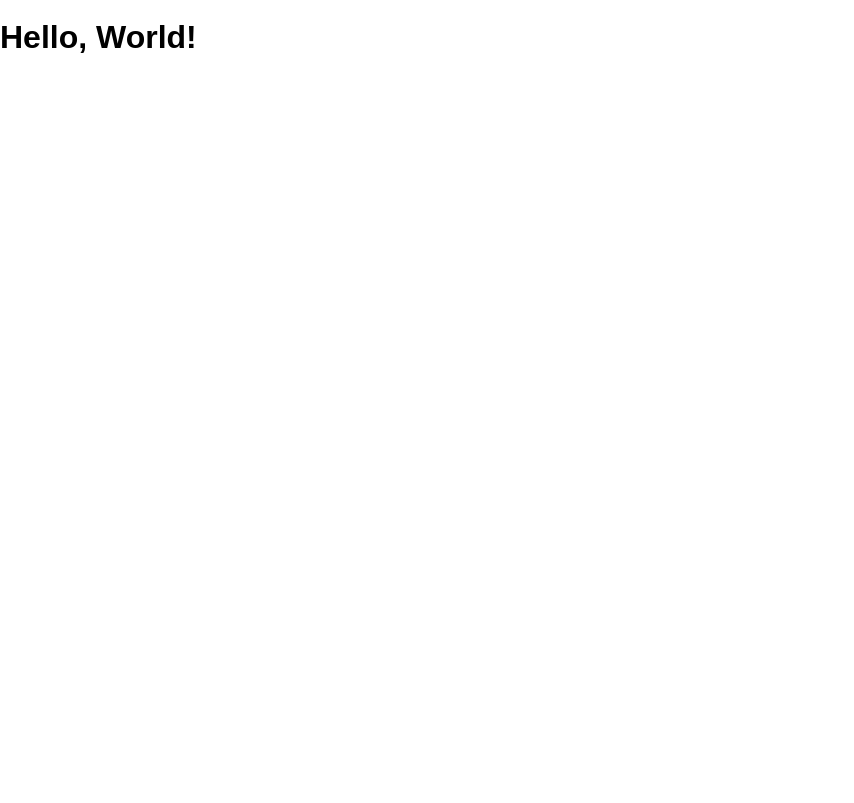
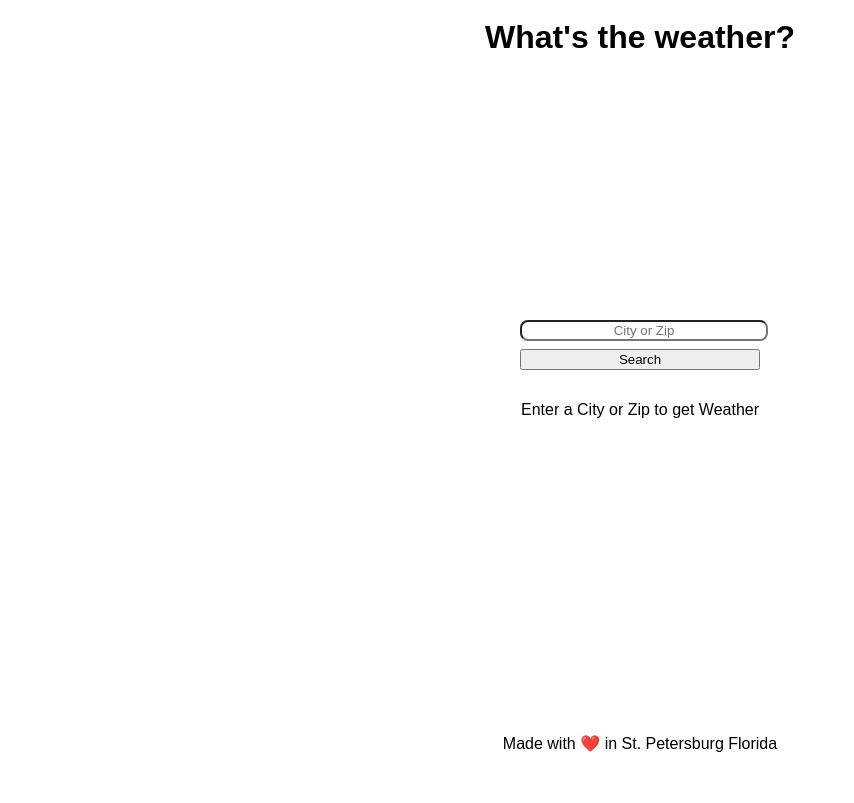
Before and after one commit to NickRyanWeber/weather-app, a website: page public/index.html in a window 1280 px wide. Shown: the whole page, without its empty margins (0-854 px from the left). Drawn offline with Linux system fonts and the light colour scheme.

Commit message:
added all explorer stuff

```diff
--- a/public/index.html
+++ b/public/index.html
@@ -1,14 +1,32 @@
 <!DOCTYPE html>
 <html>
   <head lang="en">
-    <meta charset="UTF-8">
-    <meta name="viewport" content="width=device-width, initial-scale=1">
+    <meta charset="UTF-8" />
+    <meta name="viewport" content="width=device-width, initial-scale=1" />
     <title>Weather App</title>
-    <link rel="shortcut icon" href="/favicon.ico">
-    <link rel="stylesheet" href="/screen.css">
+    <link rel="shortcut icon" href="/favicon.ico" />
+    <link rel="stylesheet" href="/screen.css" />
   </head>
   <body>
-    <h1 class='hello-world'></h1>
+    <header>
+      <h1 class="title">
+        What's the weather?
+      </h1>
+    </header>
+    <main>
+      <section class="search-area">
+        <input class="location-enter" type="text" placeholder="City or Zip" />
+        <button class="search-btn">
+          Search
+        </button>
+      </section>
+      <section class="current-weather">
+        <p>Enter a City or Zip to get Weather</p>
+      </section>
+    </main>
+    <footer>
+      <section>Made with ❤️ in St. Petersburg Florida</section>
+    </footer>
     <script src="/main.js" charset="utf-8"></script>
   </body>
 </html>
--- a/public/main.js
+++ b/public/main.js
@@ -1,7 +1,38 @@
-const main = () => {
-  if (document.querySelector('h1.hello-world')) {
-    document.querySelector('h1.hello-world').textContent = 'Hello, World!'
-  }
+const state = {
+  appID: '2c8556edea9808d01752c86030b3ad3e',
+  location: '',
+  locationSelector: 'q',
+  temperature: 0,
+  locationName: ''
 }
 
-document.addEventListener('DOMContentLoaded', main)
+const getweather = async () => {
+  state.location = document
+    .querySelector('.location-enter')
+    .value.replace(' ', '%20')
+
+  if (parseInt(state.location)) {
+    state.locationSelector = 'zip'
+  } else {
+    state.locationSelector = 'q'
+  }
+
+  const response = await fetch(
+    `http://api.openweathermap.org/data/2.5/weather?${state.locationSelector}=${
+      state.location
+    }&appid=${state.appID}&units=imperial`
+  )
+
+  if (response.status === 200) {
+    const weather = await response.json()
+    console.log(weather)
+    state.temperature = weather.main.temp
+    state.locationName = weather.name
+  }
+
+  document.querySelector('.current-weather').textContent = `${
+    state.locationName
+  } - ${state.temperature}\u00B0 F`
+}
+
+document.querySelector('.search-btn').addEventListener('click', getweather)
--- a/public/screen.css
+++ b/public/screen.css
@@ -10,3 +10,36 @@ body {
   margin: 0;
   min-height: 100%;
 }
+
+body {
+  display: flex;
+  flex-direction: column;
+  justify-content: space-between;
+  align-items: center;
+  height: 100%;
+}
+
+footer {
+  padding: 3rem;
+}
+
+input {
+  border-radius: 0.5rem;
+  text-align: center;
+  margin: 0.5rem 0rem;
+  width: 100%;
+}
+
+.search-area {
+  display: flex;
+  flex-direction: column;
+}
+
+.current-weather {
+  margin: 2rem 0rem;
+  text-align: center;
+}
+
+main {
+  width: 15rem;
+}
```
